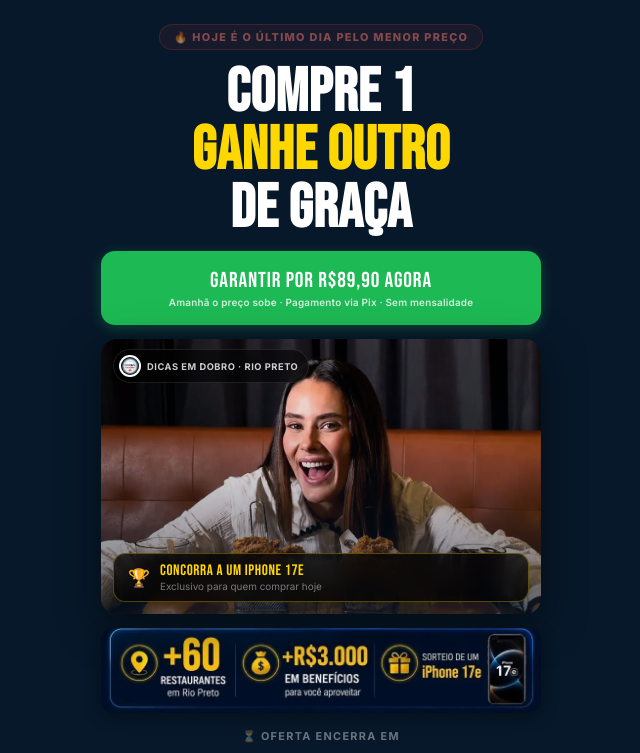
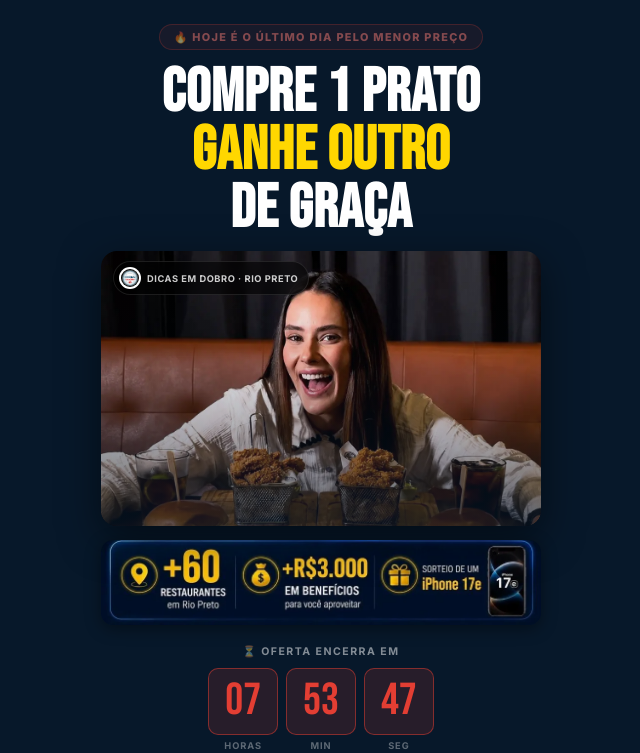
Before and after one commit to dicasemdobro/oferta, a Next.js app: page / in a window 1280 px wide. Shown: the top 753 px of the page, without its empty margins (319-959 px from the left). Built offline with nearby package versions, Linux system fonts and the light colour scheme.

Commit message:
Add files via upload

```diff
--- a/app/page.js
+++ b/app/page.js
@@ -44,33 +44,56 @@ function PriceStrip() {
 }
 
 function Countdown() {
-  const TARGET = new Date('2025-06-02T23:59:00-03:00').getTime()
   const [mounted, setMounted] = useState(false)
-  const [t, setT] = useState({ d: 0, h: 0, m: 0, s: 0 })
+  const [t, setT] = useState({ h: 0, m: 0, s: 0 })
+
   useEffect(() => {
+    setMounted(true)
     function calc() {
-      const diff = Math.max(0, TARGET - Date.now())
-      setT({ d: Math.floor(diff/86400000), h: Math.floor((diff%86400000)/3600000), m: Math.floor((diff%3600000)/60000), s: Math.floor((diff%60000)/1000) })
+      // Calcula dinamicamente: hoje às 23:59:59 no horário do usuário
+      const now = new Date()
+      const end = new Date(now)
+      end.setHours(23, 59, 59, 0)
+      const diff = Math.max(0, end.getTime() - now.getTime())
+      setT({
+        h: Math.floor(diff / 3600000),
+        m: Math.floor((diff % 3600000) / 60000),
+        s: Math.floor((diff % 60000) / 1000),
+      })
     }
     calc()
-    setMounted(true)
     const id = setInterval(calc, 1000)
     return () => clearInterval(id)
   }, [])
-  if (!mounted) return <div style={{ textAlign: 'center', padding: '20px 0', color: 'rgba(255,255,255,0.2)', fontSize: '0.72rem' }}>Carregando contador...</div>
-  const blocks = [{ v: String(t.d).padStart(2,'0'), l: 'dias' }, { v: String(t.h).padStart(2,'0'), l: 'horas' }, { v: String(t.m).padStart(2,'0'), l: 'min' }, { v: String(t.s).padStart(2,'0'), l: 'seg' }]
+
+  if (!mounted) return null
+
+  const blocks = [
+    { v: String(t.h).padStart(2,'0'), l: 'horas' },
+    { v: String(t.m).padStart(2,'0'), l: 'min' },
+    { v: String(t.s).padStart(2,'0'), l: 'seg' },
+  ]
+
   return (
-    <div style={{ textAlign: 'center' }}>
-      <p style={{ color: 'rgba(255,255,255,0.4)', fontSize: '0.68rem', fontWeight: 700, letterSpacing: '0.12em', textTransform: 'uppercase', marginBottom: 12 }}>⏳ OFERTA ENCERRA EM</p>
+    <div style={{ textAlign: 'center', padding: '4px 0' }}>
+      <p style={{ color: 'rgba(255,255,255,0.5)', fontSize: '0.66rem', fontWeight: 700, letterSpacing: '0.14em', textTransform: 'uppercase', marginBottom: 10 }}>⏳ OFERTA ENCERRA EM</p>
       <div style={{ display: 'flex', justifyContent: 'center', gap: 8 }}>
         {blocks.map((b, i) => (
           <div key={i} style={{ display: 'flex', flexDirection: 'column', alignItems: 'center' }}>
-            <div style={{ background: 'rgba(255,255,255,0.07)', border: '1px solid rgba(255,255,255,0.12)', borderRadius: 10, padding: '10px 14px', minWidth: 56, textAlign: 'center', fontFamily: "'Bebas Neue',sans-serif", fontSize: 'clamp(1.8rem,7vw,2.6rem)', color: '#E33E33', lineHeight: 1 }}>{b.v}</div>
-            <span style={{ color: 'rgba(255,255,255,0.3)', fontSize: '0.58rem', fontWeight: 700, letterSpacing: '0.1em', textTransform: 'uppercase', marginTop: 4 }}>{b.l}</span>
+            <div style={{
+              background: 'rgba(227,62,51,0.15)',
+              border: '1.5px solid rgba(227,62,51,0.5)',
+              borderRadius: 10, padding: '10px 16px',
+              minWidth: 60, textAlign: 'center',
+              fontFamily: "'Bebas Neue',sans-serif",
+              fontSize: 'clamp(1.9rem,7vw,2.8rem)',
+              color: '#E33E33', lineHeight: 1,
+            }}>{b.v}</div>
+            <span style={{ color: 'rgba(255,255,255,0.35)', fontSize: '0.58rem', fontWeight: 700, letterSpacing: '0.1em', textTransform: 'uppercase', marginTop: 5 }}>{b.l}</span>
           </div>
         ))}
       </div>
-      <p style={{ color: 'rgba(255,255,255,0.22)', fontSize: '0.6rem', marginTop: 10 }}>Oferta encerra hoje às 23:59</p>
+      <p style={{ color: 'rgba(255,255,255,0.25)', fontSize: '0.6rem', marginTop: 10 }}>Oferta encerra hoje às 23:59</p>
     </div>
   )
 }
@@ -159,25 +182,16 @@ export default function Home() {
           <span style={{ display: 'inline-flex', alignItems: 'center', gap: 6, background: 'rgba(227,62,51,0.15)', border: '1px solid rgba(227,62,51,0.45)', borderRadius: 100, padding: '5px 14px', color: '#ff7a72', fontSize: '0.68rem', fontWeight: 800, letterSpacing: '0.12em', textTransform: 'uppercase', animation: 'blink 2s ease infinite' }}>🔥 HOJE É O ÚLTIMO DIA PELO MENOR PREÇO</span>
         </div>
         <h1 style={{ fontFamily: "'Bebas Neue',sans-serif", fontSize: 'clamp(2.4rem,10vw,3.8rem)', lineHeight: 0.95, letterSpacing: '0.01em', color: 'white', textAlign: 'center', marginBottom: 14 }}>
-          COMPRE 1<br /><span style={{ color: '#FFD700' }}>GANHE OUTRO</span><br />DE GRAÇA
+          COMPRE 1 PRATO<br /><span style={{ color: '#FFD700' }}>GANHE OUTRO</span><br />DE GRAÇA
         </h1>
-        <div style={{ marginBottom: 14 }}>
-          <CTAButton label="hero-top" text="GARANTIR POR R$89,90 AGORA" sub="Amanhã o preço sobe · Pagamento via Pix · Sem mensalidade" />
-        </div>
-        <div style={{ borderRadius: 16, overflow: 'hidden', position: 'relative', marginBottom: 14, boxShadow: '0 12px 40px rgba(0,0,0,0.5)' }}>
+<div style={{ borderRadius: 16, overflow: 'hidden', position: 'relative', marginBottom: 14, boxShadow: '0 12px 40px rgba(0,0,0,0.5)' }}>
           <img src="/images/hero.webp" alt="Dicas em Dobro" style={{ width: '100%', display: 'block', objectFit: 'cover', maxHeight: 275 }} loading="eager" />
           <div style={{ position: 'absolute', inset: 0, background: 'linear-gradient(to top, rgba(7,24,42,0.65) 0%, rgba(7,24,42,0.1) 60%, transparent 100%)' }} />
           <div style={{ position: 'absolute', top: 10, left: 12, display: 'flex', alignItems: 'center', gap: 6, background: 'rgba(0,0,0,0.55)', backdropFilter: 'blur(8px)', borderRadius: 100, padding: '5px 10px 5px 5px', border: '1px solid rgba(255,255,255,0.1)' }}>
             <img src="/images/logo.webp" alt="Logo" style={{ width: 22, height: 22, borderRadius: '50%', background: 'white', padding: 2 }} />
             <span style={{ color: 'rgba(255,255,255,0.8)', fontSize: '0.58rem', fontWeight: 700, letterSpacing: '0.06em' }}>DICAS EM DOBRO · RIO PRETO</span>
           </div>
-          <div style={{ position: 'absolute', bottom: 12, left: 12, right: 12, display: 'flex', alignItems: 'center', gap: 10, background: 'rgba(0,0,0,0.7)', backdropFilter: 'blur(12px)', borderRadius: 12, padding: '9px 14px', border: '1px solid rgba(255,215,0,0.3)' }}>
-            <span style={{ fontSize: '1.1rem' }}>🏆</span>
-            <div>
-              <p style={{ fontFamily: "'Bebas Neue',sans-serif", fontSize: '0.95rem', color: '#FFD700', letterSpacing: '0.04em', lineHeight: 1 }}>CONCORRA A UM iPHONE 17e</p>
-              <p style={{ fontSize: '0.62rem', color: 'rgba(255,255,255,0.45)', marginTop: 2 }}>Exclusivo para quem comprar hoje</p>
-            </div>
-          </div>
+
         </div>
         <div style={{ borderRadius: 12, overflow: 'hidden', marginBottom: 16, boxShadow: '0 4px 16px rgba(0,0,0,0.4)' }}>
           <img src="/images/hero-banner.webp" alt="+60 restaurantes · +R$3.000 · Sorteio iPhone 17e" style={{ width: '100%', display: 'block' }} loading="eager" />
```
